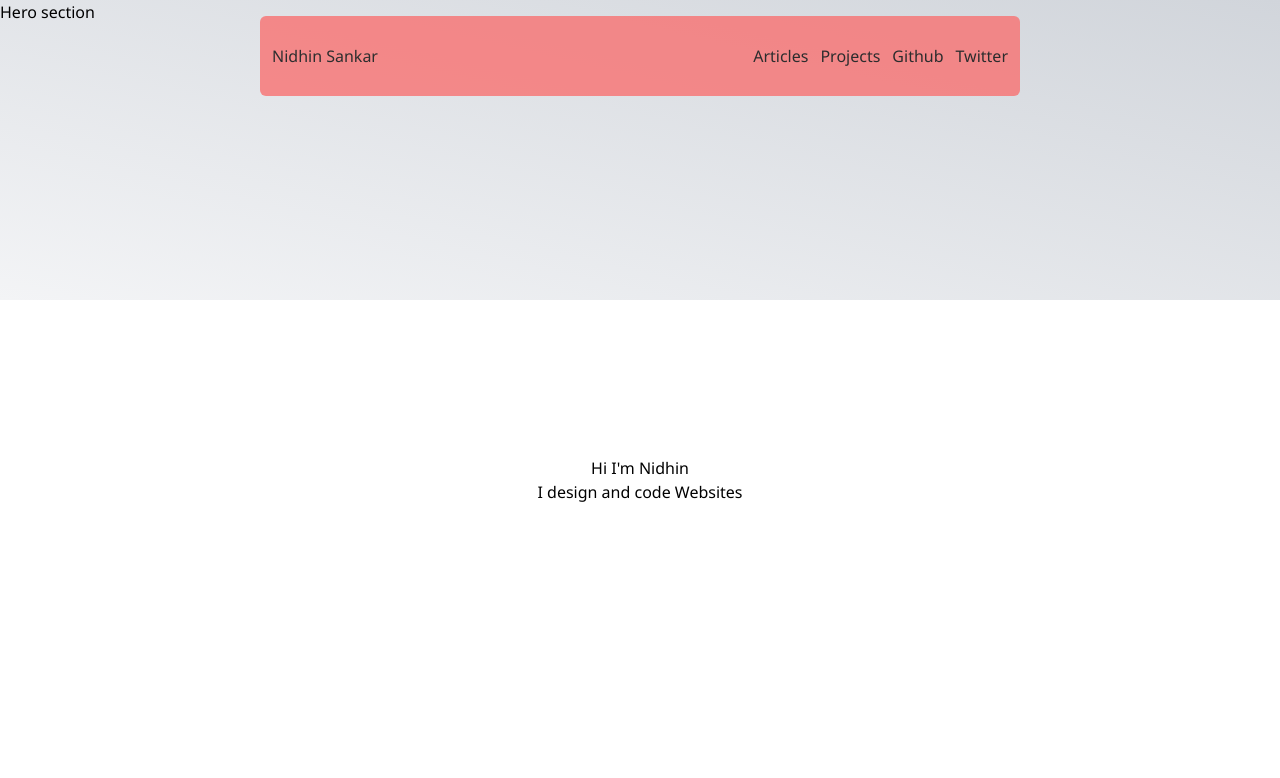
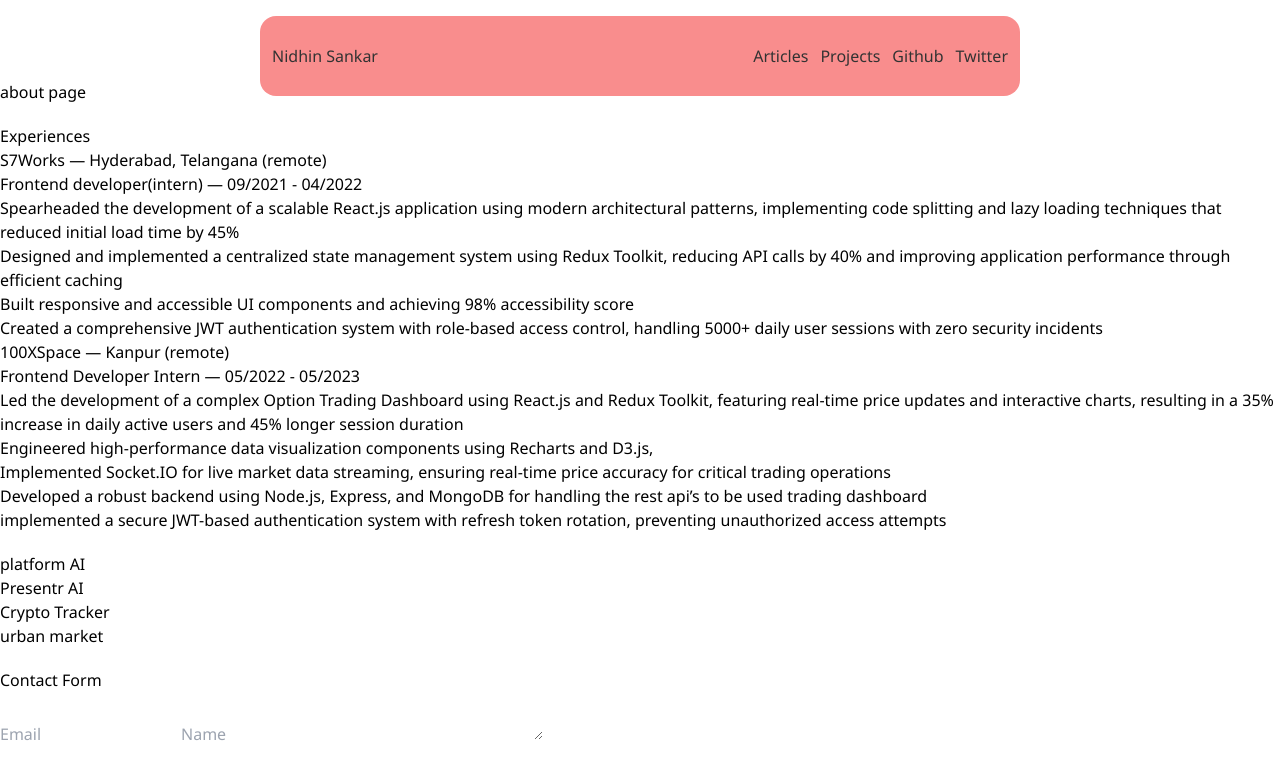
Before and after one commit to nidhinsankar/portfolio, a Next.js app: page / in a window 1280 px wide. Shown: the top 778 px of the page. Built offline with nearby package versions, Linux system fonts and the light colour scheme.

Commit message:
add:boilerplate code for about,projects,contact,expereince pages and components

```diff
--- /dev/null
+++ b/app/about/page.tsx
@@ -0,0 +1,9 @@
+const AboutPage = () => {
+  return (
+    <div>
+      <h2>About page</h2>
+    </div>
+  );
+};
+
+export default AboutPage;
--- a/app/page.tsx
+++ b/app/page.tsx
@@ -1,13 +1,15 @@
-import { HeroSection } from "@/components/hero-section";
+import About from "@/components/about";
+import ContactForm from "@/components/contact-form";
+import Experiences from "@/components/experience";
+import Projects from "@/components/projects";
 
 export default function Home() {
   return (
-    <>
-      <HeroSection />
-      <div className="h-screen flex flex-col justify-center items-center">
-        <h2 className="">Hi I'm Nidhin</h2>
-        <p>I design and code Websites</p>
-      </div>
-    </>
+    <div className="flex flex-col gap-y-5">
+      <About />
+      <Experiences />
+      <Projects />
+      <ContactForm />
+    </div>
   );
 }
--- /dev/null
+++ b/app/resume/page.tsx
@@ -0,0 +1,9 @@
+const ResumePage = () => {
+  return (
+    <div>
+      <h2>Resume page for downloading resume</h2>
+    </div>
+  );
+};
+
+export default ResumePage;
--- a/components/Navbar.tsx
+++ b/components/Navbar.tsx
@@ -1,6 +1,6 @@
 export const Navbar = () => {
   return (
-    <div className="flex justify-between items-center sticky top-4 px-3 rounded-md opacity-80 w-[760px] mx-auto bg-red-400 h-20">
+    <div className="flex justify-between items-center sticky top-4 px-3 rounded-2xl opacity-80 w-[760px] mx-auto bg-red-400 h-20">
       <h2>Nidhin Sankar</h2>
       <nav className="flex justify-between items-center gap-3">
         <h1>Articles</h1>
--- /dev/null
+++ b/components/about.tsx
@@ -0,0 +1,4 @@
+const About = () => {
+  return <div>about page</div>;
+};
+export default About;
--- /dev/null
+++ b/components/contact-form.tsx
@@ -0,0 +1,24 @@
+const ContactForm = () => {
+  return (
+    <div>
+      <h2>Contact Form</h2>
+      <form>
+        <input
+          type="email"
+          name="viewer-email"
+          id="viewer-email"
+          placeholder="Email"
+        />
+        <input
+          type="text"
+          name="viewer-name"
+          id="viewer-name"
+          placeholder="Name"
+        />
+        <textarea name="message-content" id="message-content"></textarea>
+      </form>
+    </div>
+  );
+};
+
+export default ContactForm;
--- /dev/null
+++ b/components/experience.tsx
@@ -0,0 +1,62 @@
+const Experiences = () => {
+  return (
+    <div>
+      <h2>Experiences</h2>
+      <div>
+        <h3>S7Works — Hyderabad, Telangana (remote)</h3>
+        <h3>Frontend developer(intern) — 09/2021 - 04/2022</h3>
+        <ul>
+          <li>
+            Spearheaded the development of a scalable React.js application using
+            modern architectural patterns, implementing code splitting and lazy
+            loading techniques that reduced initial load time by 45%
+          </li>
+          <li>
+            Designed and implemented a centralized state management system using
+            Redux Toolkit, reducing API calls by 40% and improving application
+            performance through efficient caching
+          </li>
+          <li>
+            Built responsive and accessible UI components and achieving 98%
+            accessibility score
+          </li>
+          <li>
+            Created a comprehensive JWT authentication system with role-based
+            access control, handling 5000+ daily user sessions with zero
+            security incidents
+          </li>
+        </ul>
+      </div>
+      <div>
+        <h3>100XSpace — Kanpur (remote)</h3>
+        <h3>Frontend Developer Intern — 05/2022 - 05/2023</h3>
+        <ul>
+          <li>
+            Led the development of a complex Option Trading Dashboard using
+            React.js and Redux Toolkit, featuring real-time price updates and
+            interactive charts, resulting in a 35% increase in daily active
+            users and 45% longer session duration
+          </li>
+          <li>
+            Engineered high-performance data visualization components using
+            Recharts and D3.js,
+          </li>
+          <li>
+            Implemented Socket.IO for live market data streaming, ensuring
+            real-time price accuracy for critical trading operations
+          </li>
+          <li>
+            Developed a robust backend using Node.js, Express, and MongoDB for
+            handling the rest api’s to be used trading dashboard
+          </li>
+          <li>
+            implemented a secure JWT-based authentication system with refresh
+            token rotation, preventing unauthorized access attempts
+          </li>
+        </ul>
+      </div>
+    </div>
+  );
+};
+
+export default Experiences;
--- a/components/hero-section.tsx
+++ /dev/null
@@ -1,7 +0,0 @@
-export const HeroSection = () => {
-  return (
-    <div className="absolute top-0 left-0 w-full -z-30 mx-auto bg-blue-500 h-[300px] bg-gradient-to-tr from-gray-100 to-gray-300">
-      Hero section
-    </div>
-  );
-};
--- /dev/null
+++ b/components/projects.tsx
@@ -0,0 +1,12 @@
+const Projects = () => {
+  return (
+    <div>
+      <h2>platform AI</h2>
+      <h2>Presentr AI</h2>
+      <h2>Crypto Tracker</h2>
+      <h2>urban market</h2>
+    </div>
+  );
+};
+
+export default Projects;
```
Also changed, not shown: 1 other file (tests, documents, lock files or other folders).
